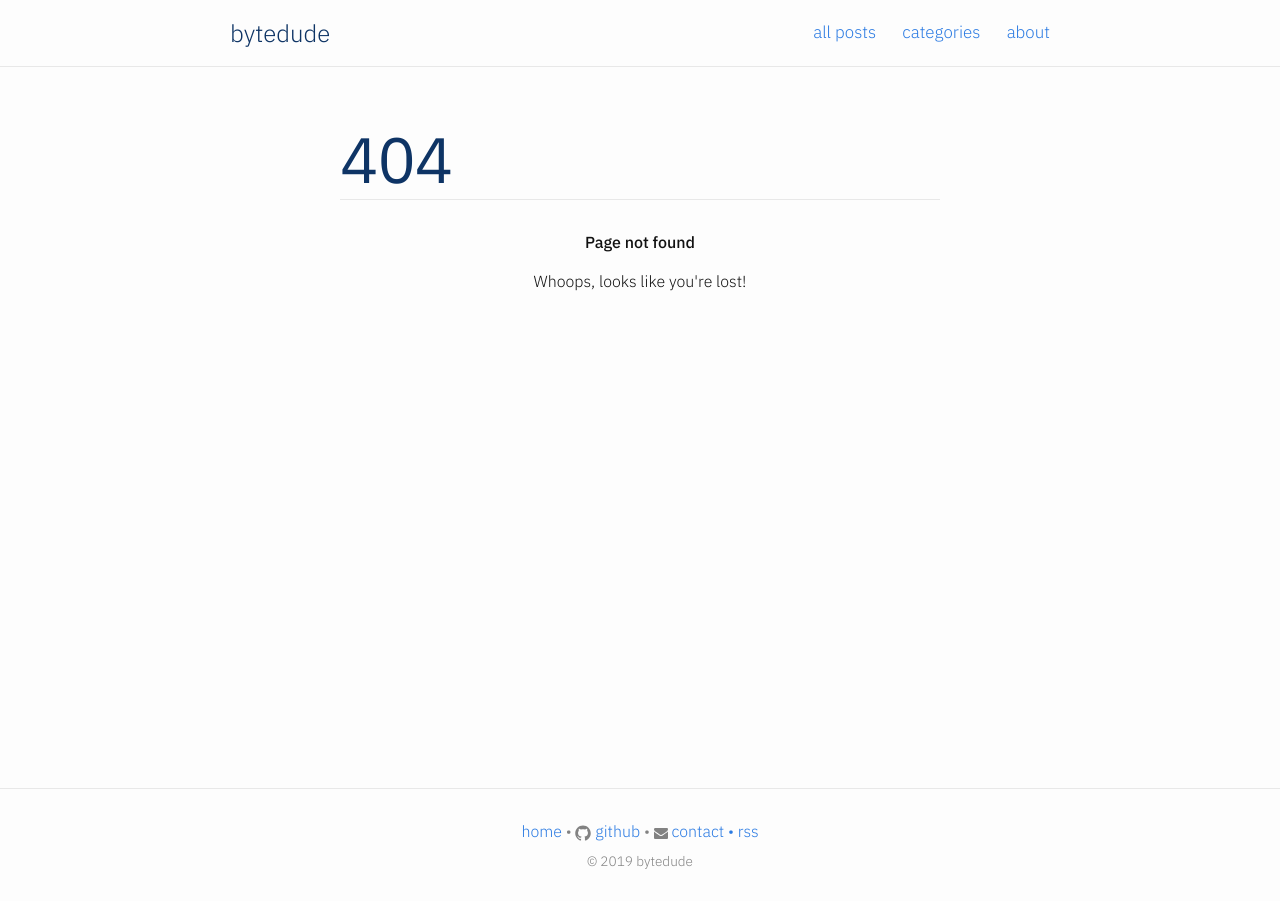
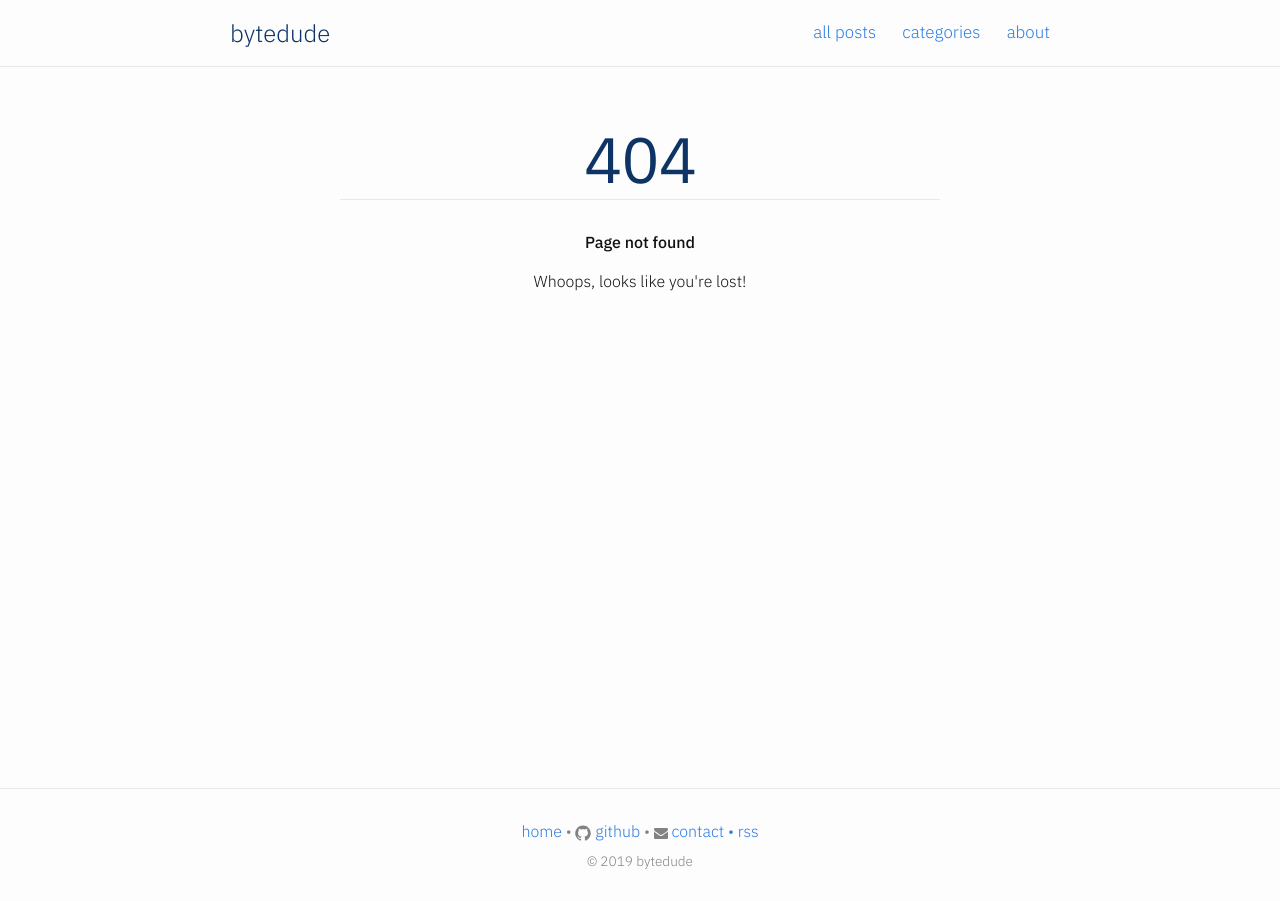
Before and after one commit to mrcnski/signor.dev, a Jekyll site: the page built from 404.html, in a window 1280 px wide. Built offline with Jekyll 4.4.1, drawn with Linux system fonts in a browser that asks for light colours.

Commit message:
fix 404 page

```diff
--- a/404.html
+++ b/404.html
@@ -2,21 +2,7 @@
 layout: default
 ---
 
-<style type="text/css" media="screen">
-  .container {
-    margin: 10px auto;
-    max-width: 600px;
-    text-align: center;
-  }
-  h1 {
-    margin: 30px 0;
-    font-size: 4em;
-    line-height: 1;
-    letter-spacing: -1px;
-  }
-</style>
-
-<div class="container">
+<div class="page404">
   <h1>404</h1>
 
   <p><strong>Page not found</strong></p>
--- a/_sass/minutia/_base.scss
+++ b/_sass/minutia/_base.scss
@@ -159,7 +159,6 @@ a {
 
 h1, h2, h3, h4, h5, h6 {
     font-weight: $strong-font-weight;
-    text-align: left;
     display: flex;
 
     &,
--- a/_sass/minutia/_layout.scss
+++ b/_sass/minutia/_layout.scss
@@ -493,6 +493,22 @@ $line-height: 1.3;
     margin-bottom: 0;
 }
 
+/* 404 */
+
+.page404 {
+    margin: 10px auto;
+    max-width: 600px;
+    text-align: center;
+
+    h1 {
+        margin: 30px 0;
+        font-size: 4em;
+        line-height: 1;
+        letter-spacing: -1px;
+        justify-content: center;
+    }
+}
+
 /* Copyright */
 
 .copyright {
```
